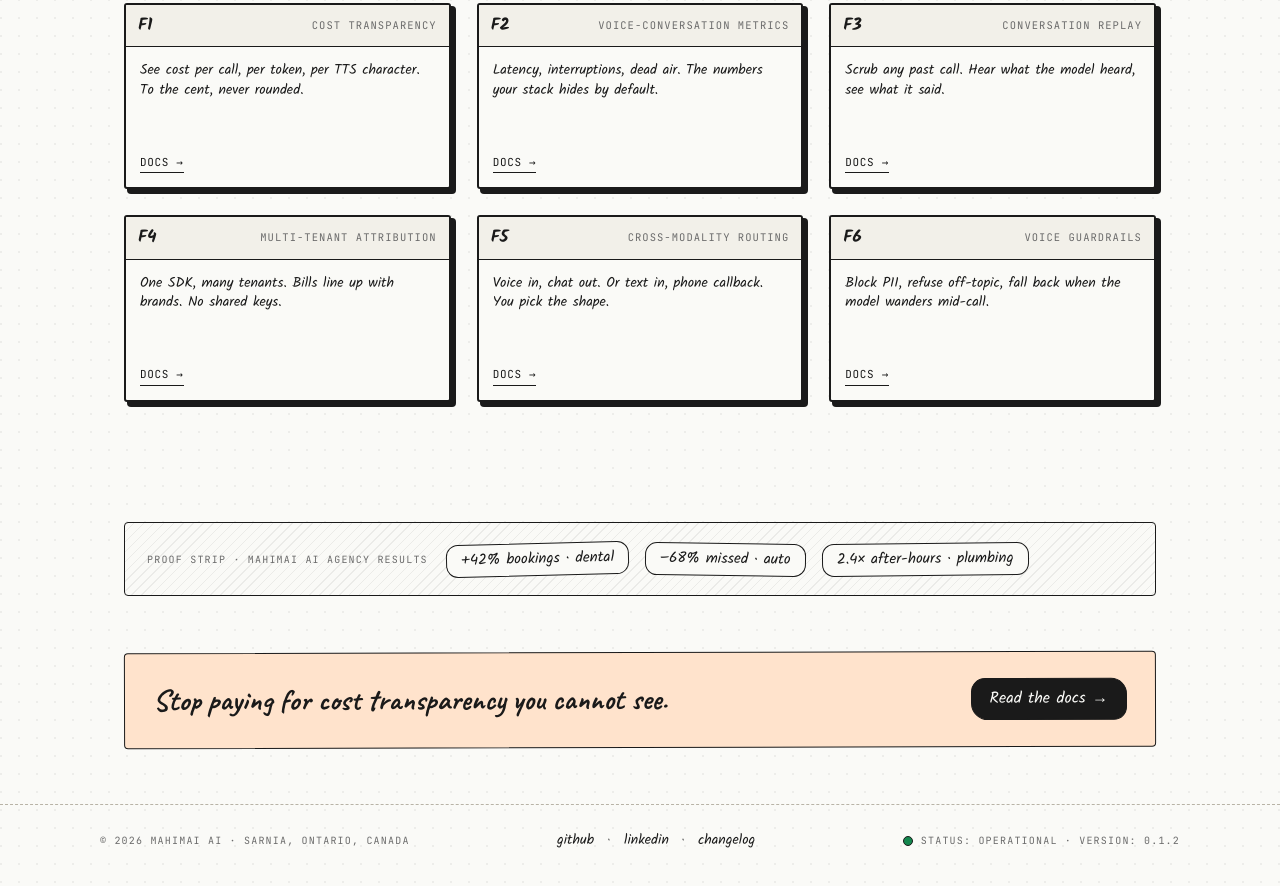
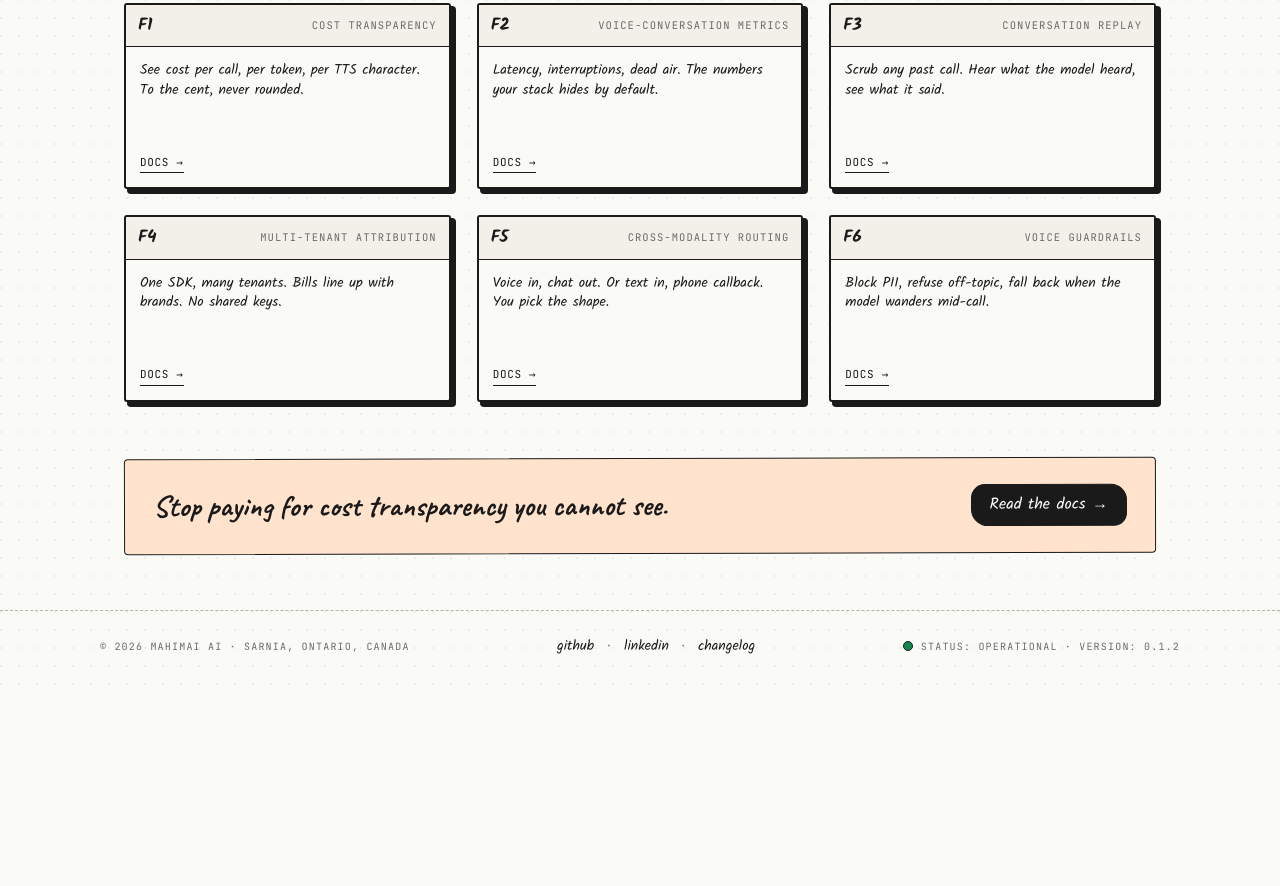
Before and after one commit to mahimailabs/voicegateway-web, an Astro site: page / in a window 1280 px wide. Shown: the part 703-1589 px from the top of the page. After the commit the page ends 1395 px from the top, so only its background shows below. Built offline with nearby package versions, Linux system fonts and the light colour scheme; Astro itself is replaced by a stand-in of ours.

Commit message:
web: update proof strip copy
Remove the agency-results proof strip from the SDK landing. The
chips (+42% bookings dental, -68% missed auto, 2.4x after-hours
plumbing) are Mahimai AI agency outcomes and do not belong on a
developer-facing SDK page. The 'proofs' array, the ProofChip
import, the section markup, and the matching scoped CSS are all
removed in one pass. ProofChip.astro is left on disk in case the
component is reused on the agency site.

```diff
--- a/src/pages/index.astro
+++ b/src/pages/index.astro
@@ -4,7 +4,6 @@ import Nav from "../components/Nav.astro";
 import HeroBlock from "../components/HeroBlock.astro";
 import PromiseCard from "../components/PromiseCard.astro";
 import CapabilityCard from "../components/CapabilityCard.astro";
-import ProofChip from "../components/ProofChip.astro";
 import CtaBand from "../components/CtaBand.astro";
 import SiteFooter from "../components/SiteFooter.astro";
 
@@ -52,12 +51,6 @@ const capabilities = [
     href: "/docs/guides/guardrails",
   },
 ];
-
-const proofs = [
-  { text: "+42% bookings · dental", rotation: -1.4 },
-  { text: "−68% missed · auto", rotation: 0.8 },
-  { text: "2.4× after-hours · plumbing", rotation: -0.6 },
-];
 ---
 
 <Layout>
@@ -84,18 +77,6 @@ const proofs = [
         {capabilities.map((c) => (
           <CapabilityCard fnum={c.fnum} title={c.title} body={c.body} href={c.href} />
         ))}
-      </div>
-    </section>
-
-    <section class="vg-section vg-proof" aria-labelledby="vg-proof-h">
-      <h2 id="vg-proof-h" class="sr-only">Proof</h2>
-      <div class="vg-proof-row box hatch">
-        <span class="tiny-mono vg-proof-label">
-          Proof strip · Mahimai AI agency results
-        </span>
-        <span class="vg-proof-chips">
-          {proofs.map((p) => <ProofChip text={p.text} rotation={p.rotation} />)}
-        </span>
       </div>
     </section>
 
@@ -139,26 +120,6 @@ const proofs = [
     gap: 26px;
   }
 
-  .vg-proof {
-    margin-top: 64px;
-  }
-  .vg-proof-row {
-    display: flex;
-    align-items: center;
-    gap: 18px;
-    flex-wrap: wrap;
-    padding: 18px 22px;
-  }
-  .vg-proof-label {
-    white-space: nowrap;
-  }
-  .vg-proof-chips {
-    display: inline-flex;
-    gap: 12px;
-    flex-wrap: wrap;
-    align-items: center;
-  }
-
   .sr-only {
     position: absolute;
     width: 1px;
@@ -182,9 +143,6 @@ const proofs = [
       grid-template-columns: 1fr;
       gap: 18px;
     }
-    .vg-proof {
-      margin-top: 40px;
-    }
   }
 
   @media (min-width: 881px) and (max-width: 1080px) {
```
